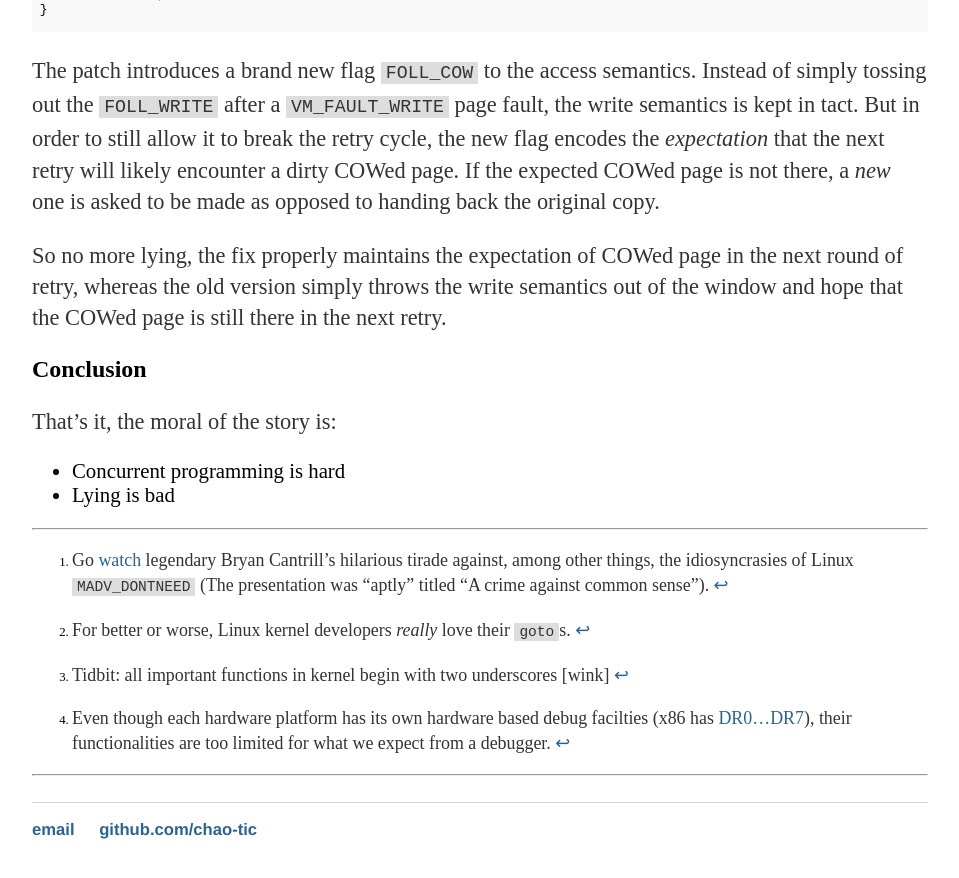
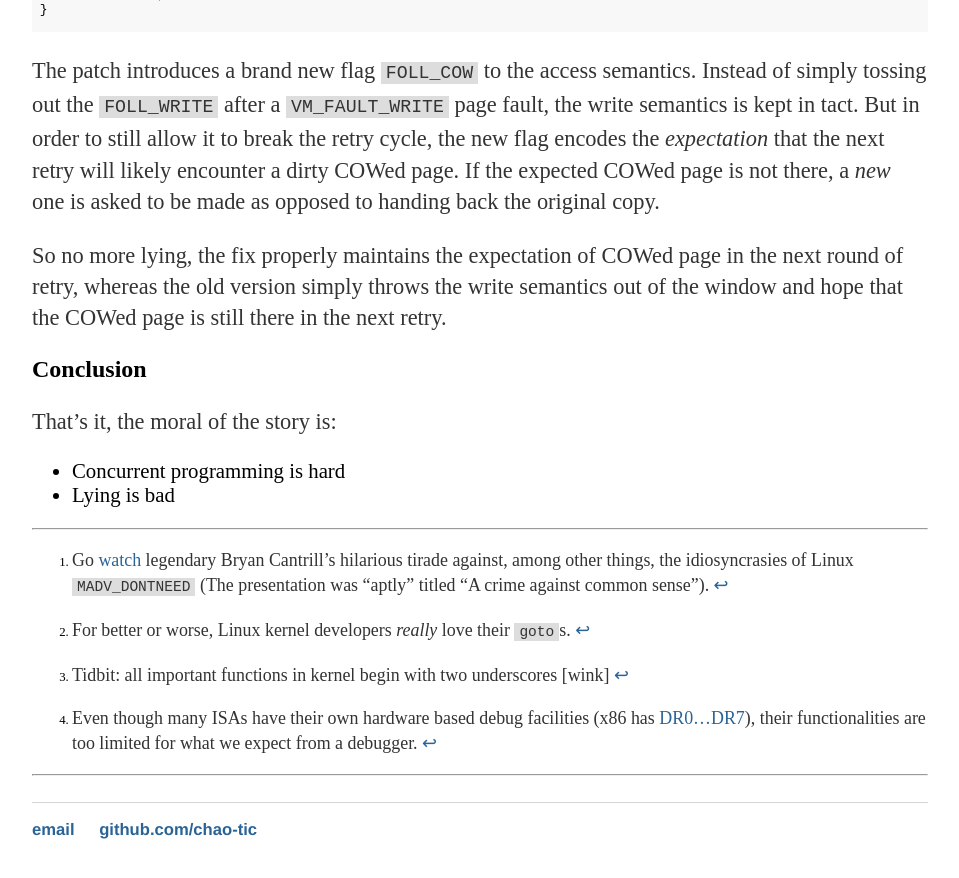
Before and after one commit to chao-tic/chao-tic.github.io, a Jekyll site: the page built from _posts/2017-05-23-dirty-cow.markdown, in a window 1280 px wide and 900 px high, scrolled down 14424 px. Shown: the top 878 px of the window, without its empty margins (160-1119 px from the left). Built offline with Jekyll 4.4.1, drawn with Linux system fonts in a browser that asks for light colours; comment, search, counter and statistics services are not loaded.

Commit message:
Update wording for hardware debug registers

```diff
--- a/_posts/2017-05-23-dirty-cow.markdown
+++ b/_posts/2017-05-23-dirty-cow.markdown
@@ -544,4 +544,4 @@ That's it, the moral of the story is:
 [^1]: Go [watch](https://youtu.be/bg6-LVCHmGM?t=59m8s) legendary Bryan Cantrill's hilarious tirade against, among other things, the idiosyncrasies of Linux `MADV_DONTNEED` (The presentation was "aptly" titled "A crime against common sense").
 [^2]: For better or worse, Linux kernel developers _really_ love their `goto`s.
 [^3]: Tidbit: all important functions in kernel begin with two underscores [wink]
-[^4]: Even though each hardware platform has its own hardware based debug facilties (x86 has [DR0...DR7](https://en.wikipedia.org/wiki/X86_debug_register)), their functionalities are too limited for what we expect from a debugger.
+[^4]: Even though many ISAs have their own hardware based debug facilities (x86 has [DR0...DR7](https://en.wikipedia.org/wiki/X86_debug_register)), their functionalities are too limited for what we expect from a debugger.
```
